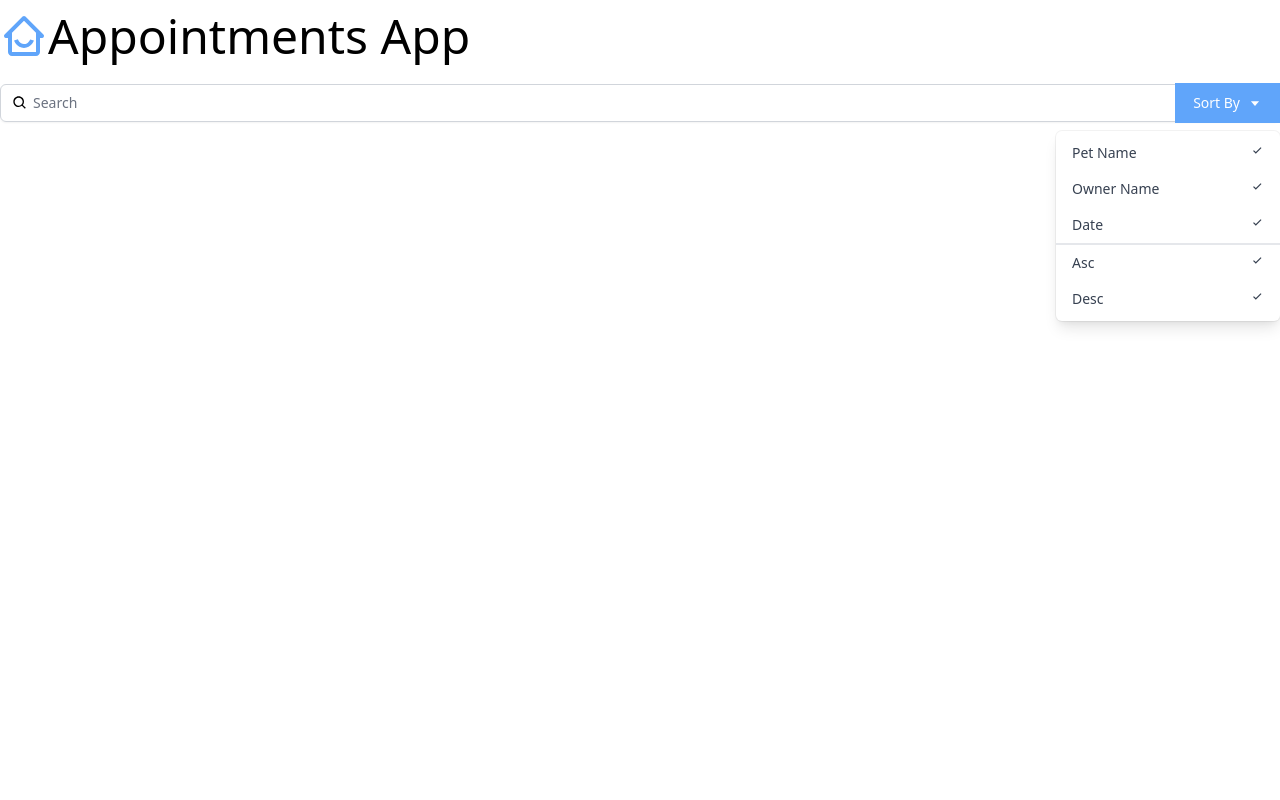
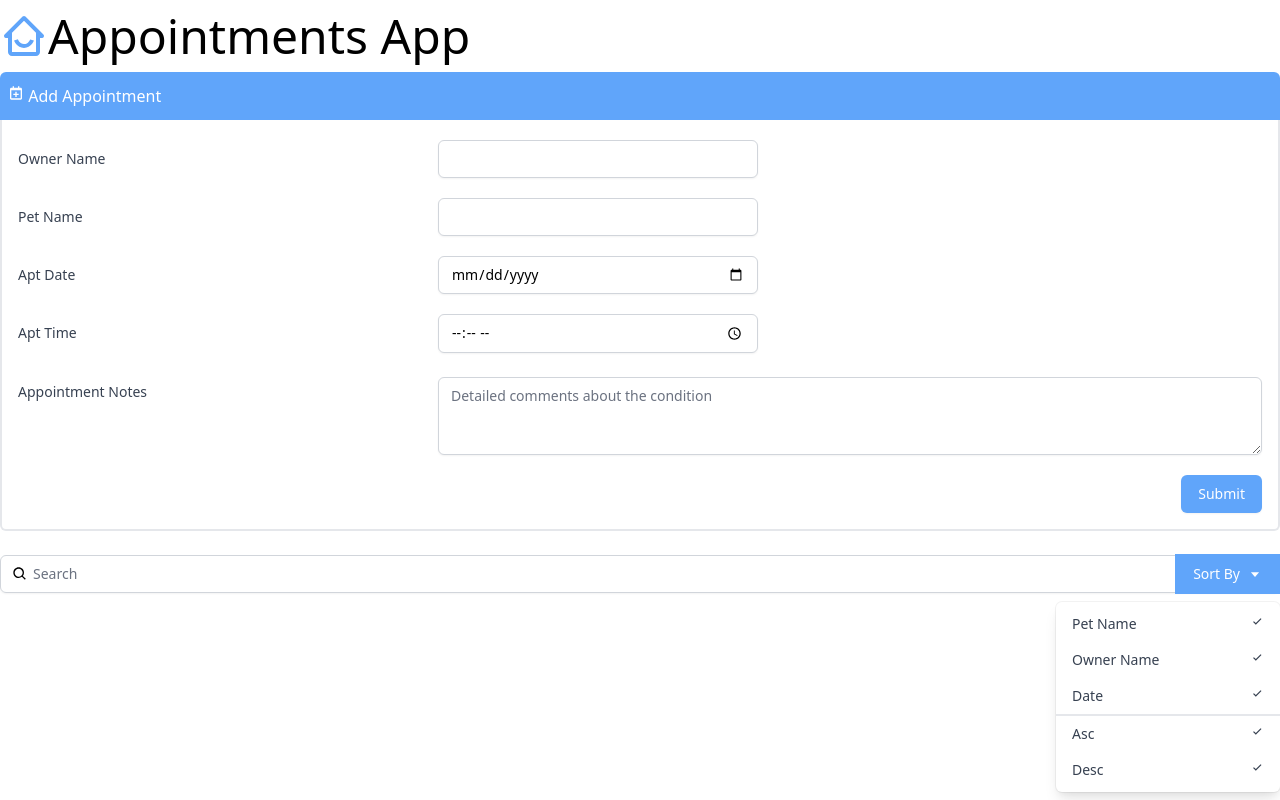
Before and after one commit to xeonsat/reactAppointments, a React (Create React App) app: page / in a window 1280 px wide. Built offline with nearby package versions, Linux system fonts and the light colour scheme.

Commit message:
AddAppointment App

```diff
--- a/src/App.js
+++ b/src/App.js
@@ -1,10 +1,13 @@
 import { BiHomeSmile } from "react-icons/bi"
 import Search from "./components/Search"
+import AddAppointment from "./components/AddAppointment"
 
 function App() {
   return (
     <div className="App container mx-auto mt-3 font-thin">
-      <h1 className="text-5xl"><BiHomeSmile className="inline-block text-blue-400 align-top"/>Appointments App</h1>
+      <h1 className="text-5xl mb-3">
+        <BiHomeSmile className="inline-block text-blue-400 align-top"/>Appointments App</h1>
+    <AddAppointment />
     <Search />
     </div>
   );
--- /dev/null
+++ b/src/components/AddAppointment.js
@@ -0,0 +1,73 @@
+import { BiCalendarPlus } from "react-icons/bi";
+
+const AddAppointment = () => {
+    return (
+        <div>
+      <button className="bg-blue-400 text-white px-2 py-3 w-full text-left rounded-t-md">
+        <div><BiCalendarPlus className="inline-block align-text-top" />  Add Appointment</div>
+      </button>
+      <div className="border-r-2 border-b-2 border-l-2 border-light-blue-500 rounded-b-md pl-4 pr-4 pb-4">
+        <div className="sm:grid sm:grid-cols-3 sm:gap-4 sm:items-start  sm:pt-5">
+          <label htmlFor="ownerName" className="block text-sm font-medium text-gray-700 sm:mt-px sm:pt-2">
+            Owner Name
+          </label>
+          <div className="mt-1 sm:mt-0 sm:col-span-2">
+            <input type="text" name="ownerName" id="ownerName"
+              className="max-w-lg block w-full shadow-sm focus:ring-indigo-500 focus:border-indigo-500 sm:max-w-xs sm:text-sm border-gray-300 rounded-md" />
+          </div>
+        </div>
+
+        <div className="sm:grid sm:grid-cols-3 sm:gap-4 sm:items-start  sm:pt-5">
+          <label htmlFor="petName" className="block text-sm font-medium text-gray-700 sm:mt-px sm:pt-2">
+            Pet Name
+          </label>
+          <div className="mt-1 sm:mt-0 sm:col-span-2">
+            <input type="text" name="petName" id="petName"
+              className="max-w-lg block w-full shadow-sm focus:ring-indigo-500 focus:border-indigo-500 sm:max-w-xs sm:text-sm border-gray-300 rounded-md" />
+          </div>
+        </div>
+
+        <div className="sm:grid sm:grid-cols-3 sm:gap-4 sm:items-start  sm:pt-5">
+          <label htmlFor="aptDate" className="block text-sm font-medium text-gray-700 sm:mt-px sm:pt-2">
+            Apt Date
+          </label>
+          <div className="mt-1 sm:mt-0 sm:col-span-2">
+            <input type="date" name="aptDate" id="aptDate"
+              className="max-w-lg block w-full shadow-sm focus:ring-indigo-500 focus:border-indigo-500 sm:max-w-xs sm:text-sm border-gray-300 rounded-md" />
+          </div>
+        </div>
+
+        <div className="sm:grid sm:grid-cols-3 sm:gap-4 sm:items-start  sm:pt-5">
+          <label htmlFor="aptTime" className="block text-sm font-medium text-gray-700 sm:mt-px sm:pt-2">
+            Apt Time
+          </label>
+          <div className="mt-1 sm:mt-0 sm:col-span-2">
+            <input type="time" name="aptTime" id="aptTime"
+              className="max-w-lg block w-full shadow-sm focus:ring-indigo-500 focus:border-indigo-500 sm:max-w-xs sm:text-sm border-gray-300 rounded-md" />
+          </div>
+        </div>
+
+        <div className="sm:grid sm:grid-cols-3 sm:gap-4 sm:items-start  sm:pt-5">
+          <label htmlFor="aptNotes" className="block text-sm font-medium text-gray-700 sm:mt-px sm:pt-2">
+            Appointment Notes
+          </label>
+          <div className="mt-1 sm:mt-0 sm:col-span-2">
+            <textarea id="aptNotes" name="aptNotes" rows="3"
+              className="shadow-sm focus:ring-indigo-500 focus:border-indigo-500 mt-1 block w-full sm:text-sm border-gray-300 rounded-md" placeholder="Detailed comments about the condition"></textarea>
+          </div>
+        </div>
+
+
+        <div className="pt-5">
+          <div className="flex justify-end">
+            <button type="submit" className="ml-3 inline-flex justify-center py-2 px-4 border border-transparent shadow-sm text-sm font-medium rounded-md text-white bg-blue-400 hover:bg-blue-700 focus:outline-none focus:ring-2 focus:ring-offset-2 focus:ring-blue-400">
+              Submit
+            </button>
+          </div>
+        </div>
+      </div>
+    </div>
+    )
+}
+
+export default AddAppointment
--- a/src/components/Search.js
+++ b/src/components/Search.js
@@ -49,4 +49,4 @@ const Search = () => {
     )
 }
 
-export default Search;
+export default Search
```
